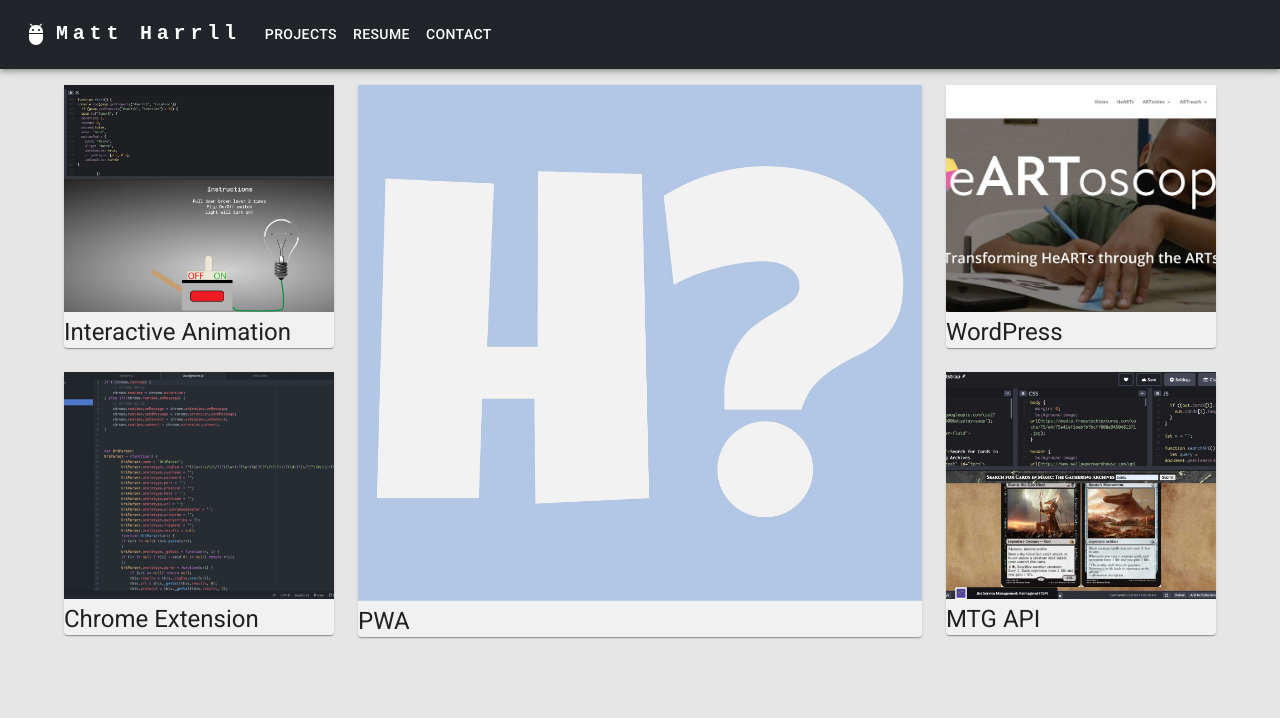
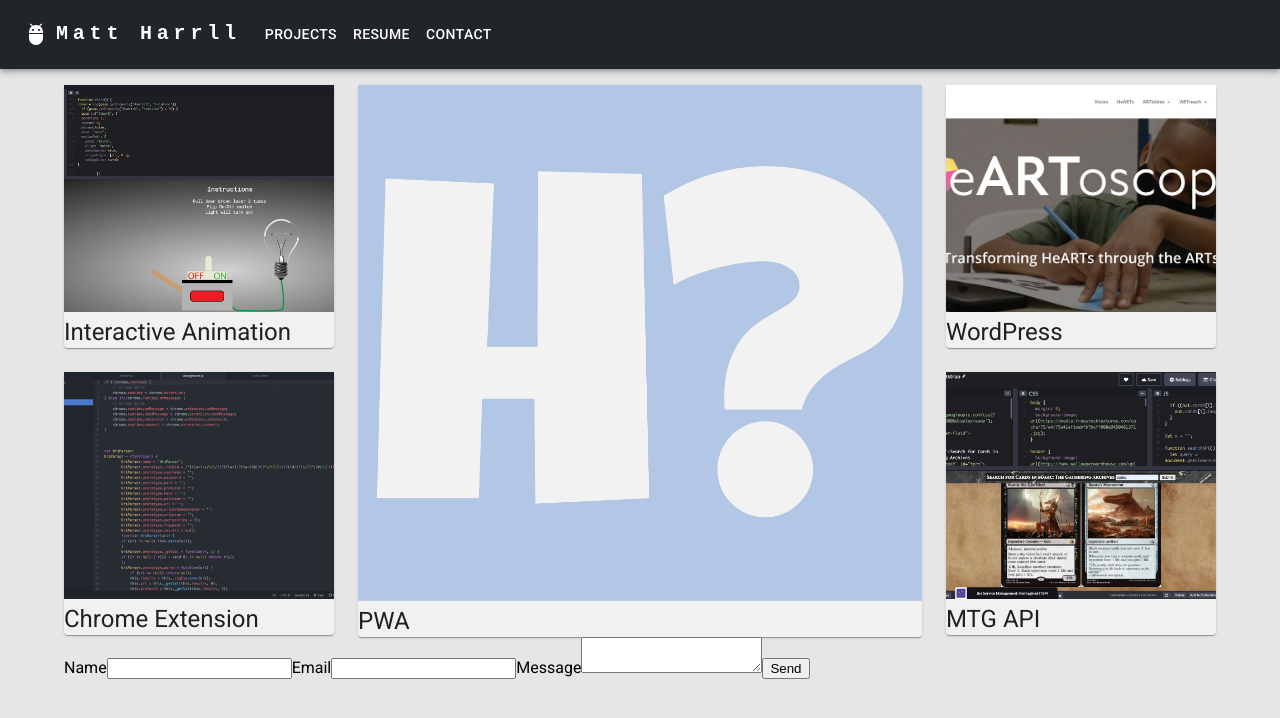
Before and after one commit to matt-harrell/matt-harrell.github.io, a React (Create React App) app: page / in a window 1280 px wide. Shown: the top 718 px of the page. Built offline with nearby package versions, Linux system fonts and the light colour scheme.

Commit message:
add contact form

```diff
--- /dev/null
+++ b/src/components/ContactForm/ContactFormCont.tsx
@@ -0,0 +1,58 @@
+import React, { useState } from 'react';
+import emailjs from '@emailjs/browser';
+
+const ContactFormCont = () => {
+  // const [form, setForm] = useState({
+  //   name:'',
+  //   email:'',
+  //   message:'',
+  // });
+  const [name,setName] = useState('');
+
+  const handleNameChange = (event:any) => {
+    setName(event.target.value)
+  }
+
+  const [email,setEmail] = useState('');
+
+  const handleEmailChange = (event:any) => {
+    setEmail(event.target.value)
+  }
+
+  const [message,setMessage] = useState('');
+
+  const handleMessageChange = (event:any) => {
+    setMessage(event.target.value)
+  }
+
+  const templateParams = {
+    user_name:name,
+    user_email:email,
+    message:message,
+  }
+
+  const sendEmail = (event: { preventDefault: () => void; }) => {
+    event.preventDefault();
+
+    emailjs.send('service_diitdet', 'template_qiqvfef', templateParams, 'YBbIS61V4apLBjq8g')
+      .then((result) => {
+          console.log(result.text);
+      }, (error) => {
+          console.log(error.text);
+      });
+  };
+
+  return (
+    <form onSubmit={sendEmail}>
+      <label>Name</label>
+      <input type="text" name="user_name" value={name} onChange={handleNameChange} />
+      <label>Email</label>
+      <input type="email" name="user_email" value={email} onChange={handleEmailChange} />
+      <label>Message</label>
+      <textarea name="message"  value={message} onChange={handleMessageChange}/>
+      <input type="submit" value="Send" />
+    </form>
+  );
+}
+
+export default ContactFormCont;
--- a/src/pages/home.tsx
+++ b/src/pages/home.tsx
@@ -4,6 +4,7 @@ import { useChain, useSpringRef, useSpring } from 'react-spring';
 import { useEffect } from 'react';
 
 import ProjectCardCont from '../components/PorjectCard/ProjectCardCont';
+import ContactFormCont from '../components/ContactForm/ContactFormCont';
 
 
 
@@ -107,6 +108,7 @@ const Home = () => {
             </Grid>
         </Grid>
         </Grid>
+        <ContactFormCont/>
     </Container>
     );
 }
```
